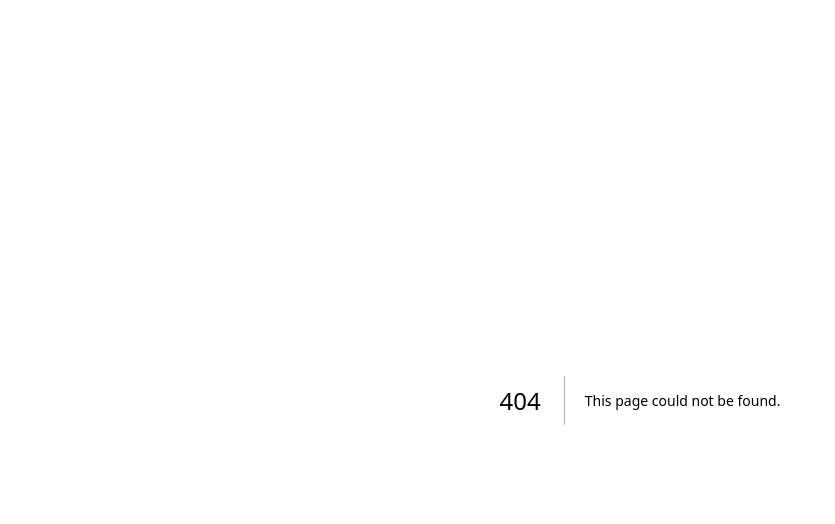
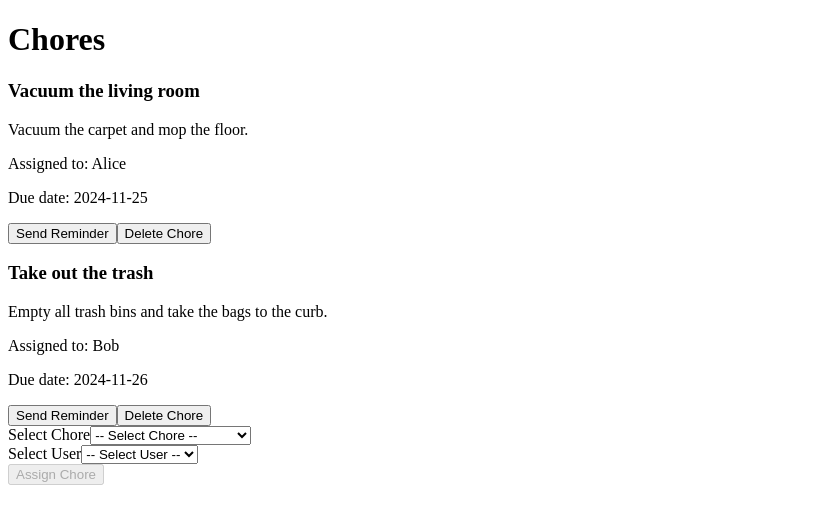
Before and after one commit to dreifusjack/RoomieSync, a Next.js app in the folder frontend/: page /chores in a window 1280 px wide. Before the commit this address had no page. Shown: the top 524 px of the page, without its empty margins (0-835 px from the left). Built offline with nearby package versions, Linux system fonts and the light colour scheme.

Commit message:
Chores frontend structure built

```diff
--- /dev/null
+++ b/frontend/src/components/AssignChoreForm.tsx
@@ -0,0 +1,87 @@
+import React, { useState } from "react";
+import axios from "axios";
+
+interface User {
+  id: string;
+  name: string;
+}
+
+interface Chore {
+  id: string;
+  name: string;
+}
+
+interface AssignChoreFormProps {
+  chores: Chore[];
+  users: User[];
+  assignChoreFunc: () => void;
+}
+
+const AssignChoreForm: React.FC<AssignChoreFormProps> = ({
+  chores,
+  users,
+  assignChoreFunc, // callback to update the chores
+}) => {
+  const [selectedChore, setSelectedChore] = useState("");
+  const [selectedUser, setSelectedUser] = useState("");
+
+  const handleSubmit = async (e: React.FormEvent) => {
+    e.preventDefault();
+    try {
+      await axios.post("/chores/assign-chore", {
+        choreId: selectedChore,
+        userId: selectedUser,
+      });
+      assignChoreFunc();
+      // refresh selections
+      setSelectedChore("");
+      setSelectedUser("");
+    } catch (error) {
+      console.error("Error assigning chore:", error);
+    }
+  };
+
+  return (
+    <form onSubmit={handleSubmit} className="assign-chore-form">
+      <div>
+        <label>Select Chore</label>
+        <select
+          id="chore"
+          value={selectedChore}
+          onChange={(e) => setSelectedChore(e.target.value)}
+          required
+        >
+          <option value="">-- Select Chore --</option>
+          {chores.map((chore) => (
+            <option key={chore.id} value={chore.id}>
+              {chore.name}
+            </option>
+          ))}
+        </select>
+      </div>
+
+      <div>
+        <label htmlFor="user">Select User</label>
+        <select
+          id="user"
+          value={selectedUser}
+          onChange={(e) => setSelectedUser(e.target.value)}
+          required
+        >
+          <option value="">-- Select User --</option>
+          {users.map((user) => (
+            <option key={user.id} value={user.id}>
+              {user.name}
+            </option>
+          ))}
+        </select>
+      </div>
+
+      <button type="submit" disabled={!selectedChore || !selectedUser}>
+        Assign Chore
+      </button>
+    </form>
+  );
+};
+
+export default AssignChoreForm;
--- /dev/null
+++ b/frontend/src/components/ChoresList.tsx
@@ -0,0 +1,42 @@
+import React from "react";
+
+interface Chore {
+  id: string;
+  name: string;
+  description: string;
+  assignedTo: string;
+  dueDate: string;
+}
+
+interface ChoresListProps {
+  chores: Chore[];
+  remindUserFunc: (choreId: string) => void;
+  deleteChoreFunc: (choreId: string) => void;
+}
+
+const ChoresList: React.FC<ChoresListProps> = ({
+  chores,
+  remindUserFunc,
+  deleteChoreFunc,
+}) => {
+  return (
+    <div className="chores-list">
+      {chores.map((chore) => (
+        <div key={chore.id} className="chore-card">
+          <h3>{chore.name}</h3>
+          <p>{chore.description}</p>
+          <p>Assigned to: {chore.assignedTo}</p>
+          <p>Due date: {chore.dueDate}</p>
+          <button onClick={() => remindUserFunc(chore.id)}>
+            Send Reminder
+          </button>
+          <button onClick={() => deleteChoreFunc(chore.id)}>
+            Delete Chore
+          </button>
+        </div>
+      ))}
+    </div>
+  );
+};
+
+export default ChoresList;
--- /dev/null
+++ b/frontend/src/pages/chores/index.tsx
@@ -0,0 +1,89 @@
+import React, { useEffect, useState } from "react";
+import axios from "axios";
+import ChoresList from "@/components/ChoresList";
+import AssignChoreForm from "@/components/AssignChoreForm";
+
+interface Chore {
+  id: string;
+  name: string;
+  description: string;
+  assignedTo: string;
+  dueDate: string;
+}
+
+interface User {
+  id: string;
+  name: string;
+}
+
+const ChoresPage: React.FC = () => {
+  const [chores, setChores] = useState<Chore[]>([]);
+  const [users, setUsers] = useState<User[]>([]);
+
+  const fetchData = async () => {
+    // need to fetch users in the group and chores in the group
+    // set them to corresponding consts
+  };
+
+  useEffect(() => {
+    fetchData();
+  });
+
+  const remindUser = (choreId: string) => {
+    // logic for sending reminder
+  };
+
+  const deleteChore = (choreId: string) => {
+    // logic for deleting chore
+  };
+
+  const assignChore = () => {
+    // logic for assign chore
+  };
+
+  useEffect(() => {
+    const mockChores: Chore[] = [
+      {
+        id: "1",
+        name: "Vacuum the living room",
+        description: "Vacuum the carpet and mop the floor.",
+        assignedTo: "Alice",
+        dueDate: "2024-11-25",
+      },
+      {
+        id: "2",
+        name: "Take out the trash",
+        description: "Empty all trash bins and take the bags to the curb.",
+        assignedTo: "Bob",
+        dueDate: "2024-11-26",
+      },
+    ];
+    setChores(mockChores);
+
+    const mockUsers: User[] = [
+      {
+        id: "1",
+        name: "Jack",
+      },
+    ];
+    setUsers(mockUsers);
+  }, []);
+
+  return (
+    <div className="chores-page">
+      <h1>Chores</h1>
+      <ChoresList
+        chores={chores}
+        remindUserFunc={remindUser}
+        deleteChoreFunc={deleteChore}
+      />
+      <AssignChoreForm
+        chores={chores}
+        users={users}
+        assignChoreFunc={fetchData}
+      />
+    </div>
+  );
+};
+
+export default ChoresPage;
```
